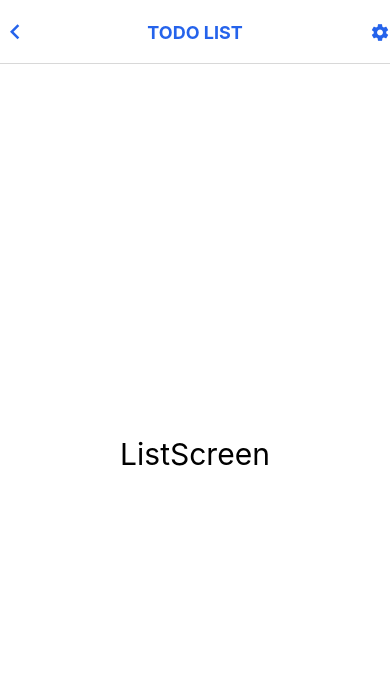
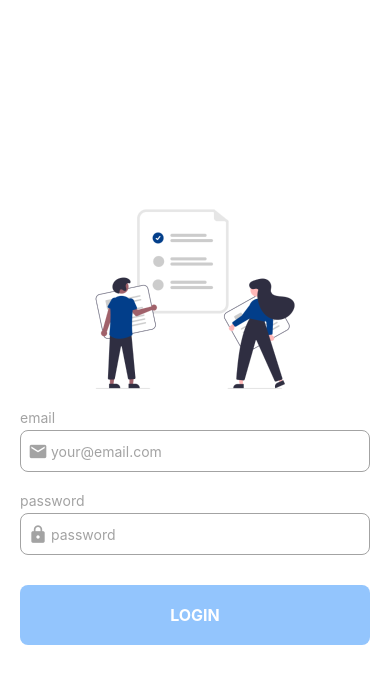
Before and after one commit to anjigu/react_native_todo, a React Native app: screen /List in a window 390 px wide. Shown: the top 684 px of the page. Built offline with nearby package versions, Linux system fonts and the light colour scheme.

Commit message:
feat: navigator 나누기

```diff
--- a/src/App.js
+++ b/src/App.js
@@ -1,12 +1,16 @@
 import { NavigationContainer } from '@react-navigation/native';
 import { StatusBar } from 'expo-status-bar';
+import { useState } from 'react';
 import AuthStack from './navigations/AuthStack';
+import MainStack from './navigations/MainStack';
 
 const App = () => {
+  const [ user, setUser ] = useState(null);
+
   return (
     <NavigationContainer>
       <StatusBar style="dark" />
-      <AuthStack />
+      {user ? <MainStack /> : <AuthStack setUser={setUser}/>}
     </NavigationContainer>
   );
 };
--- a/src/navigations/AuthStack.js
+++ b/src/navigations/AuthStack.js
@@ -1,35 +1,27 @@
 import { createNativeStackNavigator } from '@react-navigation/native-stack';
-import { PRIMARY, WHITE } from '../colors';
-import ListScreen from '../screens/ListScreen';
+import { WHITE } from '../colors';
 import SignInScreen from '../screens/SignInScreen';
-import HeaderLeftButton from '../components/HeaderLeftButton';
-import HeaderRightButton from '../components/HeaderRightButton';
-import SettingScreen from '../screens/SettingScreen';
 
 const Stack = createNativeStackNavigator();
 
-const AuthStack = () => {
+//로그인 전 화면만 보여주는 스택
+const AuthStack = (props) => {
   return (
     //첫번째 화면 지정 방법
     //1. <Screen />의 순서
     //2. <Navigator initialRouteName="">를 통해 지정
-    <Stack.Navigator initialRouteName={'SignIn'}
+    <Stack.Navigator
     screenOptions={{
         contentStyle: {backgroundColor: WHITE},
-        headerTitleAlign: 'center', //안드로이드 화면을 위한 별도의 설정
-        headerTintColor: PRIMARY.DEFAULT,
-        headerTitleStyle: { fontWeight: '700'},
-        title: 'TODO LIST',
-        headerBackTitleVisible: false, //Ios 뒤로가기 버튼에서도 타이틀이 보이지 않게 함
-        headerLeft: HeaderLeftButton,  //헤더 왼쪽 버튼 뒤로가기 기능
 }}
 >
-      <Stack.Screen
-      name={'List'}
-      component={ListScreen}
-      options={{headerRight: HeaderRightButton}} />
-      <Stack.Screen name={'SignIn'} component={SignInScreen} options={{headerShown: false,}}/>
-      <Stack.Screen name={'Settings'} component={SettingScreen} />
+    <Stack.Screen
+    name={'SignIn'}
+    options={{
+        headerShown: false,
+    }}>
+        {(screenProps) => <SignInScreen {...screenProps} {...props}/>}
+    </Stack.Screen>
     </Stack.Navigator>
   );
 };
--- a/src/navigations/MainStack.js
+++ b/src/navigations/MainStack.js
@@ -1,7 +1,6 @@
 import { createNativeStackNavigator } from '@react-navigation/native-stack';
 import { PRIMARY, WHITE } from '../colors';
 import ListScreen from '../screens/ListScreen';
-import SignInScreen from '../screens/SignInScreen';
 import HeaderLeftButton from '../components/HeaderLeftButton';
 import HeaderRightButton from '../components/HeaderRightButton';
 import SettingScreen from '../screens/SettingScreen';
@@ -19,7 +18,6 @@ const MainStack = () => {
         headerTitleAlign: 'center', //안드로이드 화면을 위한 별도의 설정
         headerTintColor: PRIMARY.DEFAULT,
         headerTitleStyle: { fontWeight: '700'},
-        title: 'TODO LIST',
         headerBackTitleVisible: false, //Ios 뒤로가기 버튼에서도 타이틀이 보이지 않게 함
         headerLeft: HeaderLeftButton,  //헤더 왼쪽 버튼 뒤로가기 기능
 }}
@@ -27,8 +25,7 @@ const MainStack = () => {
       <Stack.Screen
       name={'List'}
       component={ListScreen}
-      options={{headerRight: HeaderRightButton}} />
-      <Stack.Screen name={'SignIn'} component={SignInScreen} options={{headerShown: false,}}/>
+      options={{title: 'TODO LIST', headerRight: HeaderRightButton}} />
       <Stack.Screen name={'Settings'} component={SettingScreen} />
     </Stack.Navigator>
   );
--- a/src/screens/SignInScreen.js
+++ b/src/screens/SignInScreen.js
@@ -11,7 +11,7 @@ import SafeInputView from '../components/SafeInputView';
 import PropTypes from 'prop-types';
 import { useSafeAreaInsets } from 'react-native-safe-area-context';
 
-const SignInScreen = ({ navigation }) => {
+const SignInScreen = ({ navigation, setUser }) => {
   const [email, setEmail] = useState('');
   const [password, setPassword] = useState('');
   //useRef은 값이 변해도 리렌더링 되지 않는다
@@ -30,8 +30,9 @@ const SignInScreen = ({ navigation }) => {
       Keyboard.dismiss();
       setIsLoading(true);
       try {
-        await signIn(email, password);
+        const data = await signIn(email, password);
         setIsLoading(false);
+        setUser(data);
         //화면 이동
         navigation.navigate('List');
       } catch (e) {
```
